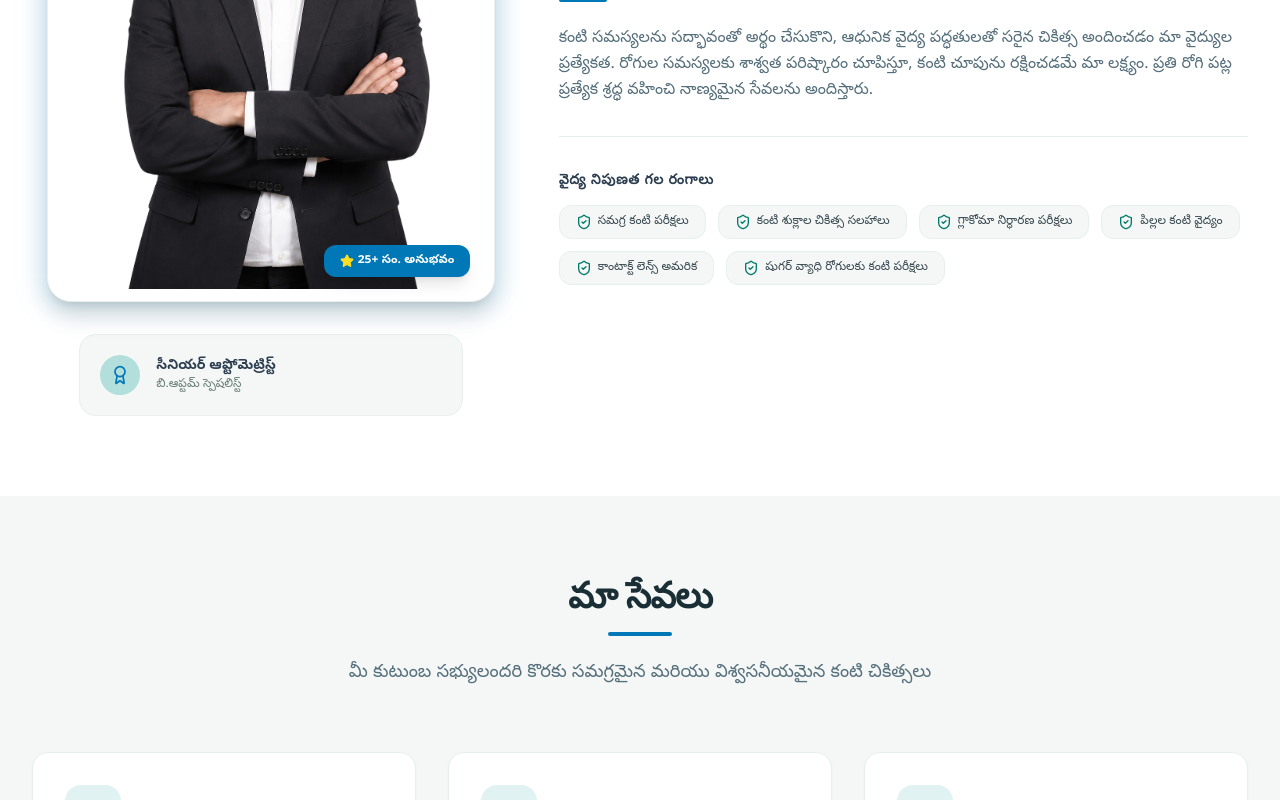
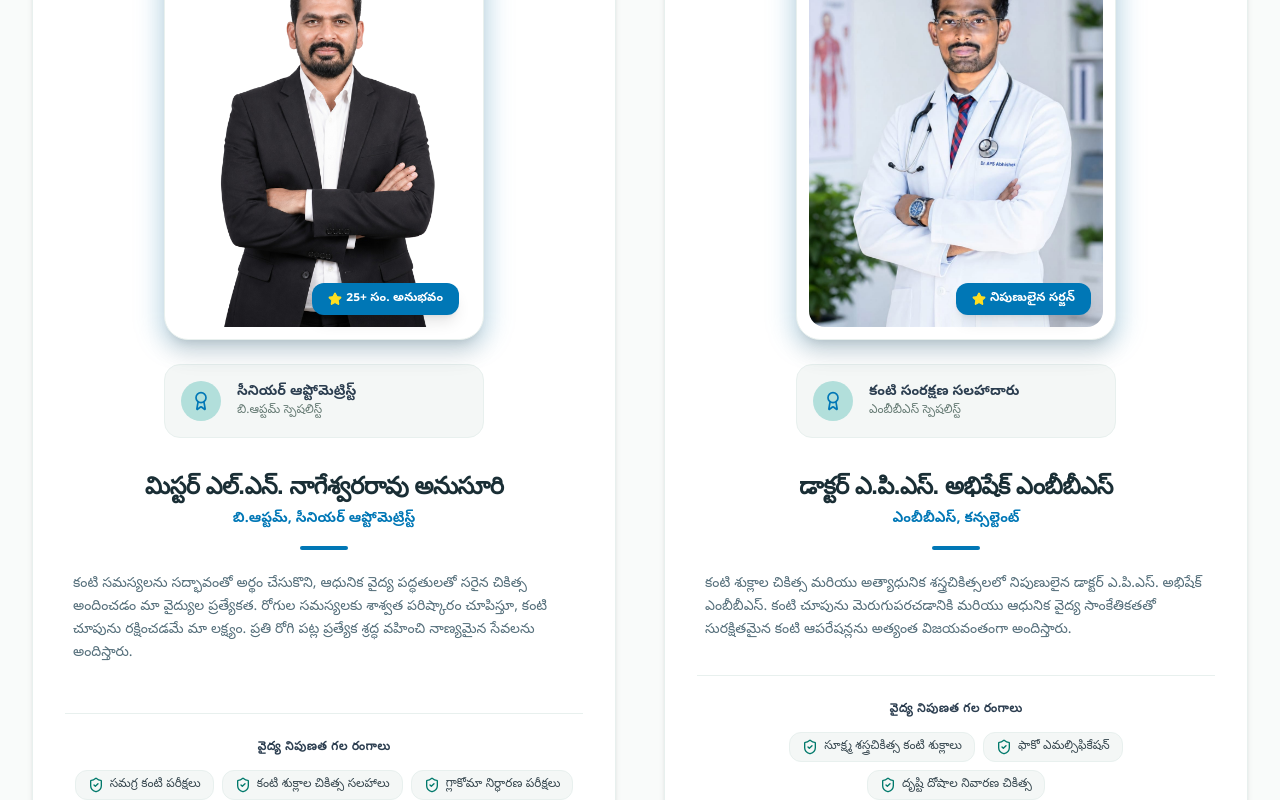
Before and after one commit to deepslitestudio/Sai-Shankar-Netralayam, a React (Vite) app: page / in a window 1280 px wide. Shown: the part 2740-3540 px from the top of the page. Built offline with nearby package versions, Linux system fonts and the light colour scheme; no server answers; the database is empty; a web font is replaced by a local one.

Commit message:
feat(doctor): add Dr. Abhishek profile to doctor section
Update application title and include new doctor portrait and details in the DoctorSection component to enhance hospital staff visibility.

```diff
--- a/index.html
+++ b/index.html
@@ -3,7 +3,7 @@
   <head>
     <meta charset="UTF-8" />
     <meta name="viewport" content="width=device-width, initial-scale=1.0" />
-    <title>Deepslite.Studios</title>
+    <title>My Google AI Studio App</title>
   </head>
   <body>
     <div id="root"></div>
--- a/src/components/DoctorSection.tsx
+++ b/src/components/DoctorSection.tsx
@@ -1,7 +1,8 @@
-import { UserCheck, Star, Award, ShieldCheck } from 'lucide-react';
+import { Star, Award, ShieldCheck } from 'lucide-react';
 import { TranslationSet } from '../translations';
 // Exact path of the uploaded doctor portrait
 import doctorImage from '../assets/images/clinic_consultation_room_doctor.png';
+import drAbhishekImage from '../assets/images/Abhishek.jpeg';
 
 interface DoctorSectionProps {
   lang: 'en' | 'te';
@@ -10,18 +11,32 @@ interface DoctorSectionProps {
 
 export default function DoctorSection({ lang, t }: DoctorSectionProps) {
   return (
-    <section id="doctor" className="py-20 bg-white scroll-mt-16">
+    <section id="doctor" className="py-20 bg-slate-50/50 scroll-mt-16">
       <div className="max-w-7xl mx-auto px-4 sm:px-6 lg:px-8">
-        <div className="grid grid-cols-1 lg:grid-cols-12 gap-12 items-center">
+        {/* Section Header */}
+        <div className="text-center max-w-3xl mx-auto mb-16">
+          <span className="text-xs font-bold uppercase tracking-wider text-teal-600 bg-teal-50 px-3.5 py-1.5 rounded-full mb-4 inline-block font-sans">
+            {t.doctorSectionTitle}
+          </span>
+          <h2 className="text-3xl sm:text-4xl font-bold text-slate-900 tracking-tight mt-2 mb-4">
+            {lang === 'en' ? 'Our Expert Vision Specialists' : 'మా నిపుణులైన కంటి వైద్య బృందం'}
+          </h2>
+          <div className="w-16 h-1 bg-teal-600 mx-auto mb-6 rounded-full"></div>
+        </div>
 
-          {/* Left: Doctor Professional Image & Badges */}
-          <div className="lg:col-span-5 flex flex-col items-center">
+        <div className="grid grid-cols-1 lg:grid-cols-2 gap-12 items-stretch">
+
+          {/* Doctor 1: Mr. Ln Nageswararao Anusuri */}
+          <div className="bg-white border border-slate-100 rounded-3xl p-6 sm:p-8 shadow-md flex flex-col justify-between hover:shadow-lg transition-all duration-300">
+            <div>
+              {/* Doctor Photo & Badges */}
+              <div className="flex flex-col items-center mb-8">
                 <div className="relative group">
                   {/* Outer Glow Decorative Accent */}
                   <div className="absolute -inset-1.5 bg-teal-600/20 rounded-3xl blur-md group-hover:bg-teal-600/30 transition-all duration-300"></div>
 
                   {/* Professional Doctor Photo Card */}
-              <div className="relative bg-white p-3 rounded-3xl border border-slate-100 shadow-xl overflow-hidden max-w-sm sm:max-w-md">
+                  <div className="relative bg-white p-3 rounded-3xl border border-slate-100 shadow-xl overflow-hidden max-w-xs">
                     <img
                       src={doctorImage}
                       alt={t.doctorTitle}
@@ -38,7 +53,7 @@ export default function DoctorSection({ lang, t }: DoctorSectionProps) {
                 </div>
 
                 {/* Doctor Trust Card Row */}
-            <div className="mt-8 bg-slate-50 border border-slate-100 rounded-2xl p-5 flex items-center space-x-4 max-w-sm w-full">
+                <div className="mt-6 bg-slate-50 border border-slate-100 rounded-2xl p-4 flex items-center space-x-4 max-w-xs w-full">
                   <div className="w-10 h-10 bg-teal-100 text-teal-600 rounded-full flex items-center justify-center shrink-0">
                     <Award className="w-5 h-5" />
                   </div>
@@ -53,44 +68,37 @@ export default function DoctorSection({ lang, t }: DoctorSectionProps) {
                 </div>
               </div>
 
-          {/* Right: Detailed Qualifications & Bio */}
-          <div className="lg:col-span-7">
-            <span className="text-xs font-bold uppercase tracking-wider text-teal-600 bg-teal-50 px-3.5 py-1.5 rounded-full mb-4 inline-block font-sans">
-              {t.doctorSectionTitle}
-            </span>
-
-            <h2 className="text-3xl sm:text-4xl font-bold text-slate-900 tracking-tight mt-2 mb-3">
+              {/* Bio & Details */}
+              <div className="text-center md:text-left">
+                <h3 className="text-2xl font-bold text-slate-900 tracking-tight text-center mb-2">
                   {t.doctorTitle}
-            </h2>
-
-            <p className="text-lg font-semibold text-teal-600 leading-snug mb-6">
+                </h3>
+                <p className="text-sm font-semibold text-teal-600 text-center mb-4">
                   {t.doctorQualification}
                 </p>
 
-            <div className="w-12 h-1 bg-teal-600 mb-6 rounded-full"></div>
+                <div className="w-12 h-1 bg-teal-600 mx-auto mb-6 rounded-full"></div>
 
-            {/* Doctor Bio */}
-            <p className="text-slate-600 text-base leading-relaxed mb-8">
+                <p className="text-slate-600 text-sm leading-relaxed mb-8 text-center sm:text-left px-2">
                   {t.doctorBio}
                 </p>
+              </div>
+            </div>
 
-            {/* Specialty Tag list */}
-            <div className="border-t border-slate-100 pt-8">
-              <h4 className="text-sm font-bold text-slate-800 uppercase tracking-wider mb-4 font-sans">
+            {/* Specialties List */}
+            <div className="border-t border-slate-100 pt-6 mt-auto">
+              <h4 className="text-xs font-bold text-slate-800 uppercase tracking-wider mb-4 font-sans text-center">
                 {lang === 'en' ? 'Core Specialties' : 'వైద్య నిపుణత గల రంగాలు'}
               </h4>
-              <div className="flex flex-wrap gap-3">
+              <div className="flex flex-wrap gap-2 justify-center">
                 {[
                   lang === 'en' ? 'Comprehensive Eye Testing' : 'సమగ్ర కంటి పరీక్షలు',
                   lang === 'en' ? 'Cataract Pre & Post Care' : 'కంటి శుక్లాల చికిత్స సలహాలు',
-                  lang === 'en' ? 'Glaucoma Diagnostics' : 'గ్లాకోమా నిర్ధారణ పరీక్షలు',
-                  lang === 'en' ? 'Pediatric Optometry' : 'పిల్లల కంటి వైద్యం',
-                  lang === 'en' ? 'Contact Lens Fitting' : 'కాంటాక్ట్ లెన్స్ అమరిక',
-                  lang === 'en' ? 'Diabetic Eye Screenings' : 'షుగర్ వ్యాధి రోగులకు కంటి పరీక్షలు'
+                  lang === 'en' ? 'Glaucoma Diagnostics' : 'గ్లాకోమా నిర్ధారణ పరీక్షలు'
                 ].map((spec, i) => (
                   <span
                     key={i}
-                    className="bg-slate-50 border border-slate-100 text-slate-700 text-xs font-medium px-4 py-2 rounded-xl flex items-center space-x-1.5"
+                    className="bg-slate-50 border border-slate-100 text-slate-700 text-xs font-medium px-3 py-1.5 rounded-xl flex items-center space-x-1.5"
                   >
                     <ShieldCheck className="w-4 h-4 text-teal-500 shrink-0" />
                     <span>{spec}</span>
@@ -98,8 +106,92 @@ export default function DoctorSection({ lang, t }: DoctorSectionProps) {
                 ))}
               </div>
             </div>
+          </div>
 
+          {/* Doctor 2: DR. APS Abhishek MBBS */}
+          <div className="bg-white border border-slate-100 rounded-3xl p-6 sm:p-8 shadow-md flex flex-col justify-between hover:shadow-lg transition-all duration-300">
+            <div>
+              {/* Doctor Photo & Badges */}
+              <div className="flex flex-col items-center mb-8">
+                <div className="relative group">
+                  {/* Outer Glow Decorative Accent */}
+                  <div className="absolute -inset-1.5 bg-teal-600/20 rounded-3xl blur-md group-hover:bg-teal-600/30 transition-all duration-300"></div>
+
+                  {/* Professional Doctor Photo Card */}
+                  <div className="relative bg-white p-3 rounded-3xl border border-slate-100 shadow-xl overflow-hidden max-w-xs">
+                    <img
+                      src={drAbhishekImage}
+                      alt={lang === 'en' ? 'DR. APS Abhishek MBBS' : 'డాక్టర్ ఎ.పి.ఎస్. అభిషేక్ ఎంబీబీెస్'}
+                      className="rounded-2xl w-full h-auto object-cover aspect-[3/4] hover:scale-[1.02] transition-transform duration-500"
+                      referrerPolicy="no-referrer"
+                    />
+
+                    {/* Overlay Experience tag */}
+                    <div className="absolute bottom-6 right-6 bg-teal-600 text-white px-4 py-2 rounded-xl text-xs font-bold shadow-lg flex items-center space-x-1">
+                      <Star className="w-3.5 h-3.5 text-yellow-300 fill-yellow-300" />
+                      <span>{lang === 'en' ? 'Expert Surgeon' : 'నిపుణులైన సర్జన్'}</span>
                     </div>
+                  </div>
+                </div>
+
+                {/* Doctor Trust Card Row */}
+                <div className="mt-6 bg-slate-50 border border-slate-100 rounded-2xl p-4 flex items-center space-x-4 max-w-xs w-full">
+                  <div className="w-10 h-10 bg-teal-100 text-teal-600 rounded-full flex items-center justify-center shrink-0">
+                    <Award className="w-5 h-5" />
+                  </div>
+                  <div>
+                    <p className="text-sm font-bold text-slate-800">
+                      {lang === 'en' ? 'Eye Care Advisory' : 'కంటి సంరక్షణ సలహాదారు'}
+                    </p>
+                    <p className="text-xs text-slate-500 font-sans">
+                      {lang === 'en' ? 'MBBS Specialist' : 'ఎంబీబీఎస్ స్పెషలిస్ట్'}
+                    </p>
+                  </div>
+                </div>
+              </div>
+
+              {/* Bio & Details */}
+              <div className="text-center md:text-left">
+                <h3 className="text-2xl font-bold text-slate-900 tracking-tight text-center mb-2">
+                  {lang === 'en' ? 'DR. APS Abhishek MBBS' : 'డాక్టర్ ఎ.పి.ఎస్. అభిషేక్ ఎంబీబీఎస్'}
+                </h3>
+                <p className="text-sm font-semibold text-teal-600 text-center mb-4">
+                  {lang === 'en' ? 'MBBS, Consultant' : 'ఎంబీబీఎస్, కన్సల్టెంట్'}
+                </p>
+
+                <div className="w-12 h-1 bg-teal-600 mx-auto mb-6 rounded-full"></div>
+
+                <p className="text-slate-600 text-sm leading-relaxed mb-8 text-center sm:text-left px-2">
+                  {lang === 'en'
+                    ? 'A highly skilled Ophthalmic Surgeon specializing in modern micro-incision cataract surgeries and advanced refractive vision correction. Dr. APS Abhishek combines state-of-the-art diagnostic technology with surgical excellence to provide compassionate, world-class vision care for all patients.'
+                    : 'కంటి శుక్లాల చికిత్స మరియు అత్యాధునిక శస్త్రచికిత్సలలో నిపుణులైన డాక్టర్ ఎ.పి.ఎస్. అభిషేక్ ఎంబీబీఎస్. కంటి చూపును మెరుగుపరచడానికి మరియు ఆధునిక వైద్య సాంకేతికతతో సురక్షితమైన కంటి ఆపరేషన్లను అత్యంత విజయవంతంగా అందిస్తారు.'}
+                </p>
+              </div>
+            </div>
+
+            {/* Specialties List */}
+            <div className="border-t border-slate-100 pt-6 mt-auto">
+              <h4 className="text-xs font-bold text-slate-800 uppercase tracking-wider mb-4 font-sans text-center">
+                {lang === 'en' ? 'Core Specialties' : 'వైద్య నిపుణత గల రంగాలు'}
+              </h4>
+              <div className="flex flex-wrap gap-2 justify-center">
+                {[
+                  lang === 'en' ? 'Micro-Incision Cataract Surgery' : 'సూక్ష్మ శస్త్రచికిత్స కంటి శుక్లాలు',
+                  lang === 'en' ? 'Phacoemulsification' : 'ఫాకో ఎమల్సిఫికేషన్',
+                  lang === 'en' ? 'Refractive Vision Correction' : 'దృష్టి దోషాల నివారణ చికిత్స'
+                ].map((spec, i) => (
+                  <span
+                    key={i}
+                    className="bg-slate-50 border border-slate-100 text-slate-700 text-xs font-medium px-3 py-1.5 rounded-xl flex items-center space-x-1.5"
+                  >
+                    <ShieldCheck className="w-4 h-4 text-teal-500 shrink-0" />
+                    <span>{spec}</span>
+                  </span>
+                ))}
+              </div>
+            </div>
+          </div>
+
         </div>
       </div>
     </section>
```
Also changed, not shown: src/assets/images/Abhishek.jpeg (added). Lines whose indentation alone changed are shown as unchanged.
